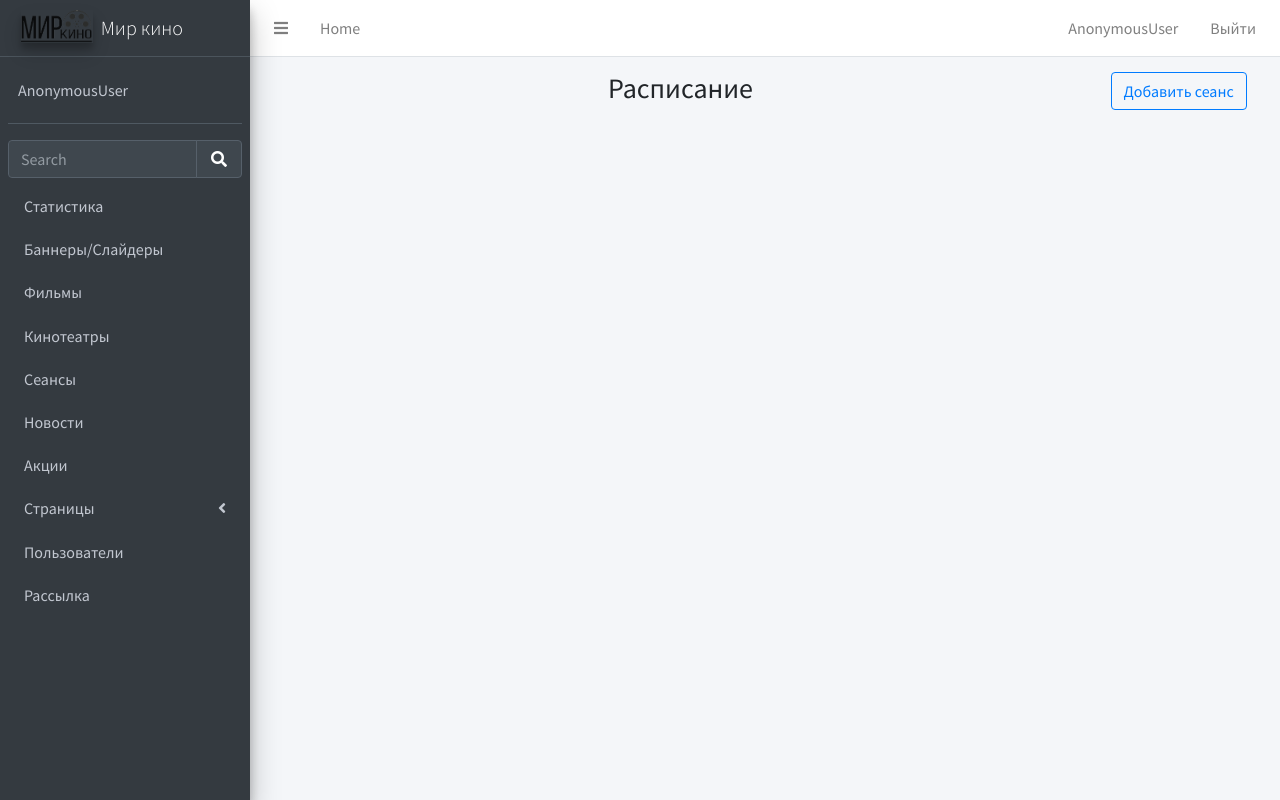
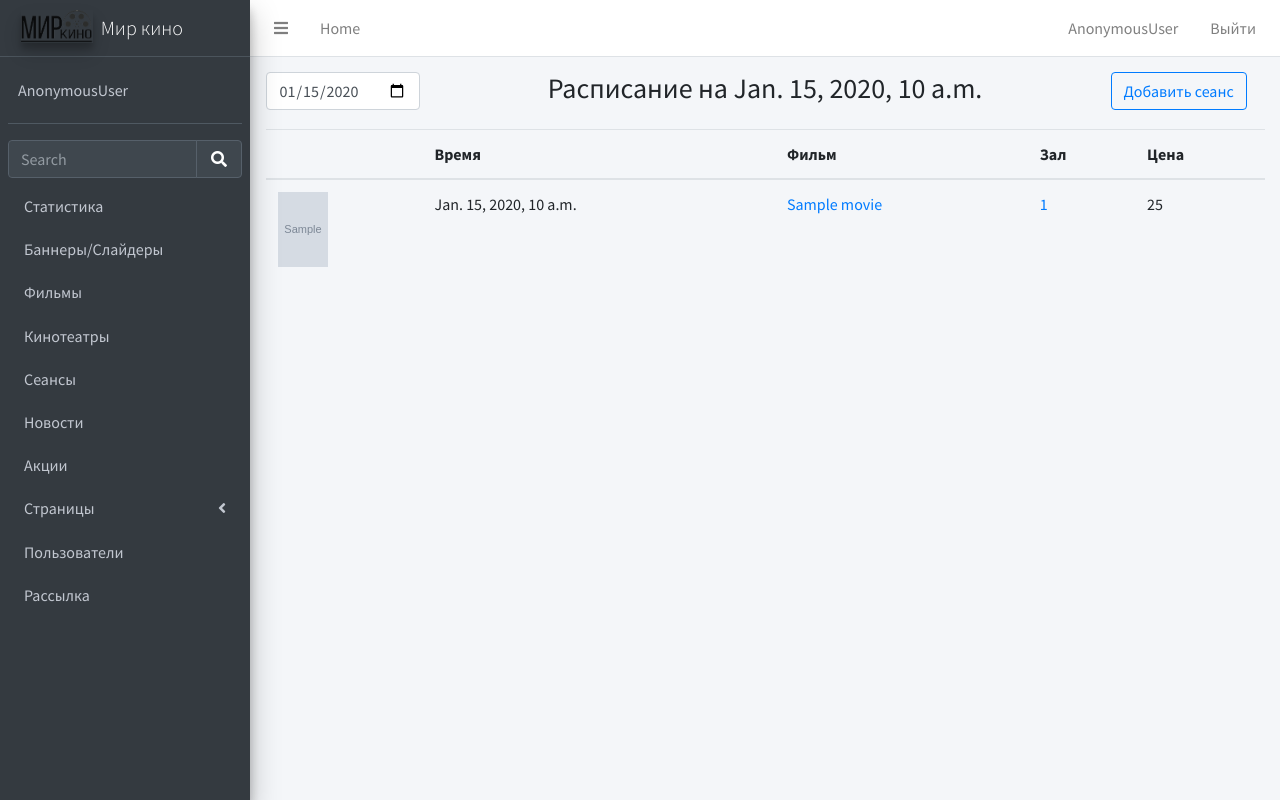
Before and after one commit to Chenger1/kinoteatrSite, a Django app: template kinoteatr/admin_panel/templates/sessions/list_session.html in a window 1280 px wide. Run offline with Django 3.2, Linux system fonts and the light colour scheme; the template is opened without the code that fills it: most values are stand-ins (such as "Sample title", 1, 10 or a date in 2020); grey boxes marked "Sample" are stand-in pictures; some libraries are stand-ins or nearby versions.

Commit message:
Add session list page

```diff
--- a/kinoteatr/admin_panel/templates/sessions/list_session.html
+++ b/kinoteatr/admin_panel/templates/sessions/list_session.html
@@ -1,9 +1,16 @@
 {% extends 'base.html' %}
+{% load static %}
 
 {% block header %}
 <div class="row">
-  <div class="col-10 text-center">
-    <h3>Расписание</h3>
+  <div class="col-2">
+    <form action="{% url 'admin_panel:display_sessions_admin' %}" method="get" id="date_form">
+      <input type="date" class="form-control" id="date" value="{{date.year}}-{% if date.month < 10 %}0{{date.month}}{% else %}{{date.month}}{% endif %}-{{date.day}}"
+      name="date">
+    </form>
+  </div>
+  <div class="col-8 text-center">
+    <h3>Расписание на {% if date %}{{ date }}{% else %}сегодня{% endif %}</h3>
   </div>
   <div class="col-2">
     <a href="{% url 'admin_panel:add_session_admin' %}" class="btn btn-outline-primary">Добавить сеанс</a>
@@ -15,8 +22,38 @@
 <div class="container">
   <div class="row">
     <div class="col">
-
+      <table class="table">
+        <thead>
+          <tr>
+            <th></th>
+            <th>Время</th>
+            <th>Фильм</th>
+            <th>Зал</th>
+            <th>Цена</th>
+          </tr>
+        </thead>
+        <tbody>
+          {% for session in sessions %}
+            <tr>
+              <th><img src="{{ session.movie.main_image.url }}" alt="постер" width="50px" height="75px"></th>
+              <td>{{ session.session_datetime_start }}</td>
+              <td><a href="{% url 'admin_panel:movie_detail_admin' session.movie.pk %}">{{ session.movie.name }}</a></td>
+              <td><a href="{% url 'admin_panel:edit_cinema_hall' session.cinema_hall.pk%}">{{ session.cinema_hall.number }}</a></td>
+              <td>25</td>
+            </tr>
+          {% endfor %}
+        </tbody>
+      </table>
     </div>
   </div>
 </div>
+
+<script src="{% static 'admin_panel/plugins/jquery/jquery.min.js' %}"></script>
+<!-- Bootstrap 4 -->
+<script src="{% static 'admin_panel/plugins/bootstrap/js/bootstrap.bundle.min.js' %}"></script>
+<script>
+  $('#date').on('change', function(){
+      $('#date_form').submit();
+  });
+</script>
 {% endblock %}
--- a/kinoteatr/admin_panel/urls.py
+++ b/kinoteatr/admin_panel/urls.py
@@ -131,7 +131,7 @@ urlpatterns = [
          name='delete_html_template_admin'),
 
     # SESSIONS
-    path('session/display_session/', session_views.DisplaySessions.as_view(),
+    path('session/', session_views.DisplaySessions.as_view(),
          name='display_sessions_admin'),
     path('session/add_session/', session_views.AddSession.as_view(), name='add_session_admin'),
 
```
Also changed, not shown: kinoteatr/admin_panel/views/session_views.py (+14 -3 lines).
